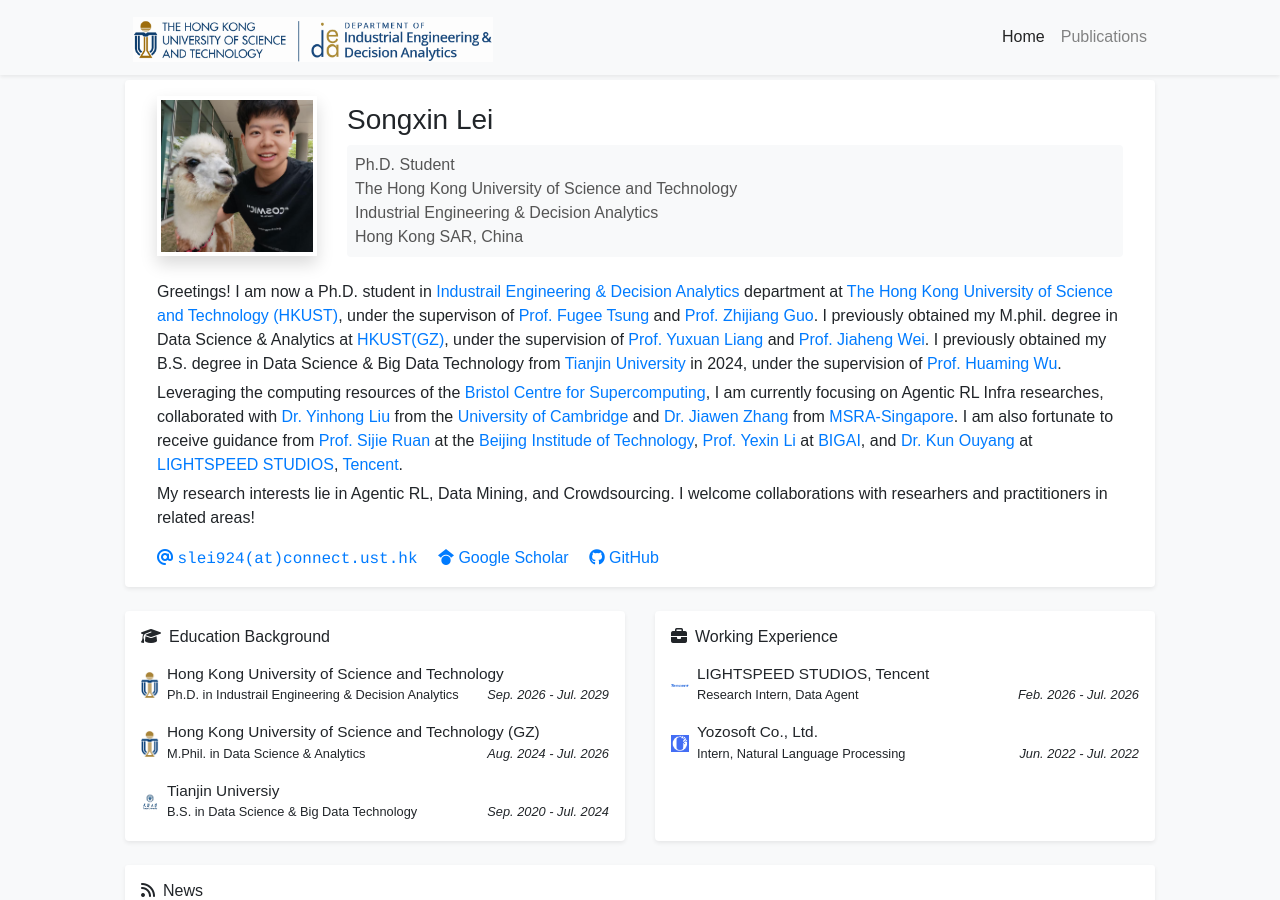
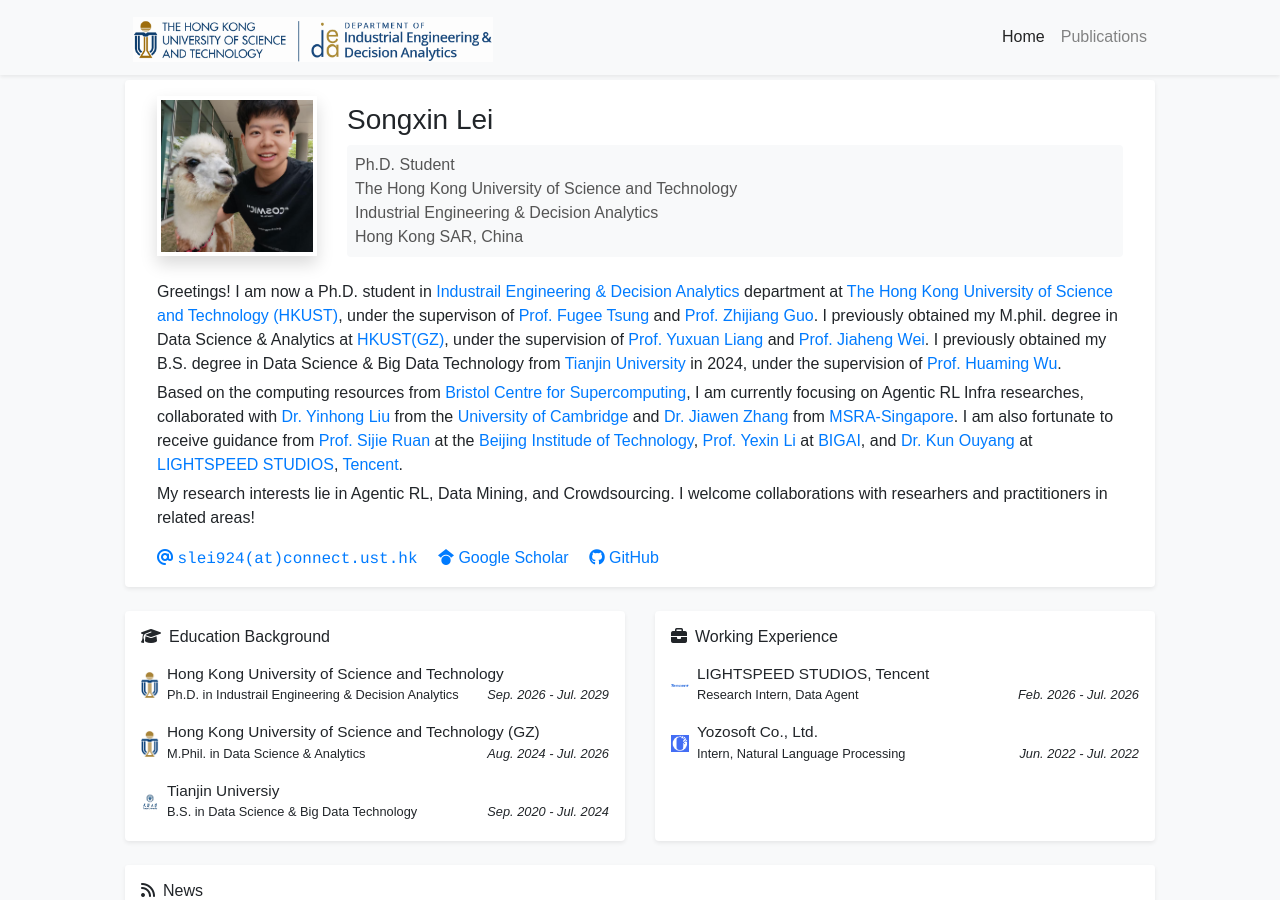
Before and after one commit to thunderlrr/songxinlei.github.io, a Jekyll site: the page built from index.html, in a window 1280 px wide and 900 px high. Built offline with Jekyll 4.4.1, drawn with Linux system fonts in a browser that asks for light colours; a style sheet for code colours, icons or effects is not loaded.

Commit message:
Update profile.yml

```diff
--- a/_data/profile.yml
+++ b/_data/profile.yml
@@ -24,7 +24,7 @@
     Greetings! I am now a Ph.D. student in <a href="https://ieda.ust.hk/eng/index.php" target="_blank">Industrail Engineering & Decision Analytics</a> department at <a href="https://hkust.edu.hk/" target="_blank">The Hong Kong University of Science and Technology (HKUST)</a>, under the supervison of <a href="https://www.ieda.ust.hk/dfaculty/tsung/" target="_blank">Prof. Fugee Tsung</a> and <a href="https://cartus.github.io/" target="_blank">Prof. Zhijiang Guo</a>. I previously obtained my M.phil. degree in Data Science & Analytics at <a href="https://www.hkust-gz.edu.cn/zh/" target="_blank">HKUST(GZ)</a>, under the supervision of <a href="https://yuxuanliang.com/" target="_blank">Prof. Yuxuan Liang</a> and <a href="https://sites.google.com/ucsc.edu/jiahengwei" target="_blank">Prof. Jiaheng Wei</a>. I previously obtained my B.S. degree in Data Science & Big Data Technology from <a href="https://www.tju.edu.cn/" target="_blank">Tianjin University</a> in 2024, under the supervision of <a href="https://cam.tju.edu.cn/homepage/wuhuaming/" target="_blank">Prof. Huaming Wu</a>.
   </p>
   <p style="margin-bottom: 5px;">
-    Leveraging the computing resources of the <a href="https://docs.isambard.ac.uk/" target="_blank">Bristol Centre for Supercomputing</a>, I am currently focusing on Agentic RL Infra researches, collaborated with <a href="https://yinhongliu.com/" target="_blank">Dr. Yinhong Liu</a> from the <a href="https://www.cam.ac.uk/" target="_blank">University of Cambridge</a> and <a href="https://imjiawen.com/" target="_blank">Dr. Jiawen Zhang</a> from <a href="https://www.microsoft.com/en-us/research/group/microsoft-research-asia-singapore/" target="_blank">MSRA-Singapore</a>. I am also fortunate to receive guidance from <a href="http://www.sjruan.me/" target="_blank">Prof. Sijie Ruan</a> at the <a href="https://www.bit.edu.cn/" target="_blank">Beijing Institude of Technology</a>, <a href="https://liyexn.github.io/" target="_blank">Prof. Yexin Li</a> at <a href="https://www.bigai.ai/" target="_blank">BIGAI</a>, and <a href="https://sg.linkedin.com/in/kun-ouyang-277753a4" target="_blank">Dr. Kun Ouyang</a> at <a href="https://guangzi.qq.com/" target="_blank">LIGHTSPEED STUDIOS</a>, <a href="https://www.tencent.com/zh-cn/index.html" target="_blank">Tencent</a>.
+    Based on the computing resources from <a href="https://docs.isambard.ac.uk/" target="_blank">Bristol Centre for Supercomputing</a>, I am currently focusing on Agentic RL Infra researches, collaborated with <a href="https://yinhongliu.com/" target="_blank">Dr. Yinhong Liu</a> from the <a href="https://www.cam.ac.uk/" target="_blank">University of Cambridge</a> and <a href="https://imjiawen.com/" target="_blank">Dr. Jiawen Zhang</a> from <a href="https://www.microsoft.com/en-us/research/group/microsoft-research-asia-singapore/" target="_blank">MSRA-Singapore</a>. I am also fortunate to receive guidance from <a href="http://www.sjruan.me/" target="_blank">Prof. Sijie Ruan</a> at the <a href="https://www.bit.edu.cn/" target="_blank">Beijing Institude of Technology</a>, <a href="https://liyexn.github.io/" target="_blank">Prof. Yexin Li</a> at <a href="https://www.bigai.ai/" target="_blank">BIGAI</a>, and <a href="https://sg.linkedin.com/in/kun-ouyang-277753a4" target="_blank">Dr. Kun Ouyang</a> at <a href="https://guangzi.qq.com/" target="_blank">LIGHTSPEED STUDIOS</a>, <a href="https://www.tencent.com/zh-cn/index.html" target="_blank">Tencent</a>.
   </p>
   <p style="margin-bottom: 5px;">
     My research interests lie in Agentic RL, Data Mining, and Crowdsourcing. I welcome collaborations with researhers and practitioners in related areas!
```
